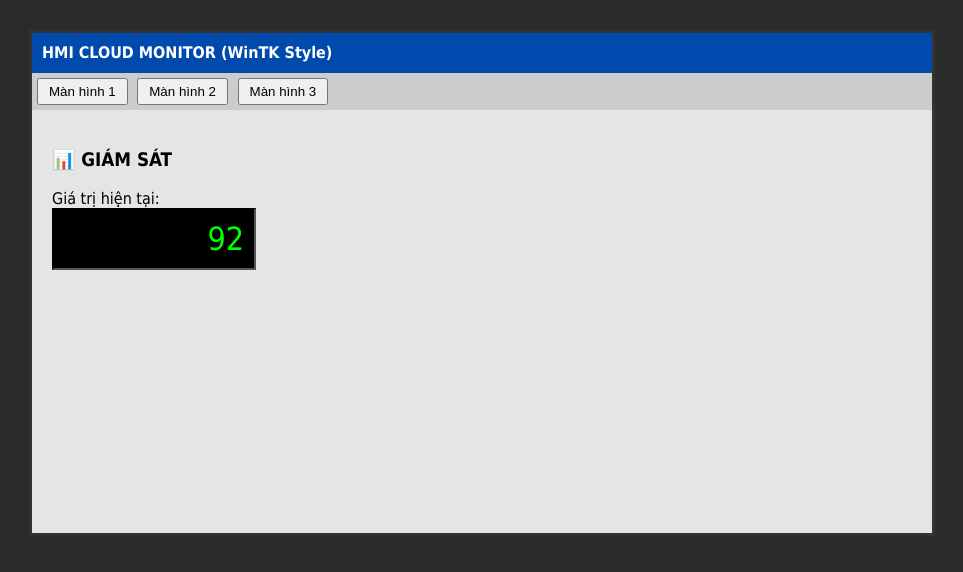
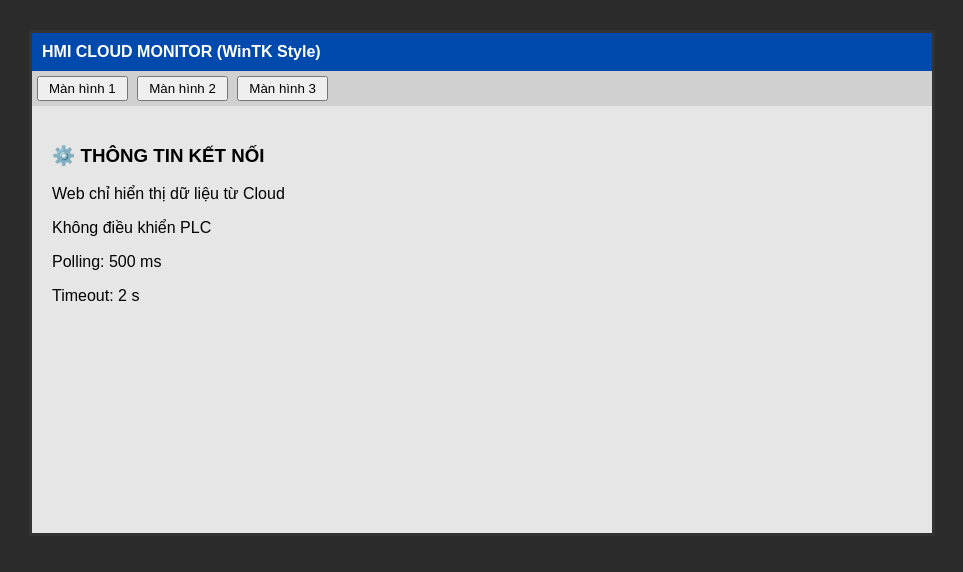
Before and after one commit to thaydat9cong-code/HMI_CLOUD, a website: page index.html in a window 1280 px wide. Both pictures are taken after a click on the button "Màn hình 2". Shown: the whole page, without its empty margins (158-1121 px from the left). Drawn offline with Linux system fonts and the light colour scheme; no server answers.

Commit message:
Upgrade UI to WinTK-style HMI

```diff
--- a/index.html
+++ b/index.html
@@ -2,41 +2,42 @@
 <html lang="vi">
 <head>
 <meta charset="UTF-8">
-<title>HMI CLOUD – WinTK Style</title>
+<title>HMI CLOUD – WinTK Monitor</title>
 
 <style>
 body {
     background: #2b2b2b;
-    font-family: Tahoma, Arial, sans-serif;
+    font-family: Arial, sans-serif;
 }
 
 /* Khung HMI */
 #hmi {
     width: 900px;
     height: 500px;
-    background: #e5e5e5;
+    background: #e6e6e6;
     margin: 30px auto;
     border: 3px solid #333;
 }
 
-/* Thanh tiêu đề */
+/* Title bar */
 #titlebar {
-    height: 40px;
+    height: 38px;
     background: #004aad;
     color: white;
-    line-height: 40px;
+    line-height: 38px;
     padding-left: 10px;
     font-weight: bold;
 }
 
 /* Menu WinTK */
 #menu {
-    background: #ccc;
+    background: #d0d0d0;
     padding: 5px;
 }
 #menu button {
     margin-right: 5px;
-    padding: 4px 10px;
+    padding: 3px 10px;
+    cursor: pointer;
 }
 
 /* Screen */
@@ -48,28 +49,29 @@ body {
     display: block;
 }
 
-/* Ô hiển thị số */
+/* HMI object */
 .value-box {
     width: 180px;
-    padding: 10px;
+    padding: 12px;
     background: black;
-    color: #00ff00;
-    font-size: 32px;
-    text-align: right;
+    color: lime;
+    font-size: 30px;
+    text-align: center;
     border: 2px inset #555;
 }
 
-/* Trạng thái kết nối */
-.status {
+/* Status */
+#status {
+    display: flex;
+    align-items: center;
     margin-top: 10px;
 }
-.dot {
-    width: 12px;
-    height: 12px;
+#statusDot {
+    width: 10px;
+    height: 10px;
     border-radius: 50%;
-    display: inline-block;
-    margin-right: 6px;
     background: red;
+    margin-right: 8px;
 }
 </style>
 </head>
@@ -91,62 +93,76 @@ body {
         Giá trị PLC:
         <div class="value-box" id="plcValue">---</div>
 
-        <div class="status">
-            <span class="dot" id="statusDot"></span>
+        <div id="status">
+            <div id="statusDot"></div>
             <span id="statusText">Disconnected</span>
         </div>
     </div>
 
     <!-- SCREEN 2 -->
     <div id="screen2" class="screen">
+        <h3>⚙️ THÔNG TIN KẾT NỐI</h3>
+        <p>Web chỉ hiển thị dữ liệu từ Cloud</p>
+        <p>Không điều khiển PLC</p>
+        <p>Polling: 500 ms</p>
+        <p>Timeout: 2 s</p>
+    </div>
+
+    <!-- SCREEN 3 -->
+    <div id="screen3" class="screen">
         <h3>📊 GIÁM SÁT</h3>
         Giá trị hiện tại:
         <div class="value-box" id="mirrorValue">---</div>
     </div>
-
-    <!-- SCREEN 3 -->
-    <div id="screen3" class="screen">
-        <h3>ℹ️ THÔNG TIN HỆ THỐNG</h3>
-        <p>HMI Cloud – Monitor Only</p>
-        <p>Data Source: PLC → PC → Cloud</p>
-    </div>
 </div>
 
 <script>
-/* ====== DATA TỪ CLOUD ======
-   Chỗ này sau này bạn thay bằng:
-   - WebSocket
-   - Fetch API
-   - MQTT
-================================ */
-
-function onCloudData(data) {
-    // data = { value: number, connected: true/false }
-
-    document.getElementById("plcValue").innerText = data.value;
-    document.getElementById("mirrorValue").innerText = data.value;
-
-    document.getElementById("statusText").innerText =
-        data.connected ? "Connected" : "Disconnected";
-
-    document.getElementById("statusDot").style.background =
-        data.connected ? "lime" : "red";
-}
-
-/* DEMO dữ liệu (chỉ để test hiển thị – có thể xóa) */
-setInterval(() => {
-    onCloudData({
-        value: Math.floor(Math.random() * 100),
-        connected: true
-    });
-}, 1000);
-
 /* Chuyển màn hình */
 function showScreen(id) {
     document.querySelectorAll('.screen')
         .forEach(s => s.classList.remove('active'));
     document.getElementById(id).classList.add('active');
 }
+
+/* Watchdog */
+let lastUpdate = 0;
+
+/* Fetch dữ liệu thật từ Cloud */
+async function fetchCloudData() {
+    try {
+        const res = await fetch("/data");
+        const data = await res.json();
+
+        lastUpdate = Date.now();
+        updateUI(data.value, true);
+
+    } catch (err) {
+        checkTimeout();
+    }
+}
+
+/* Kiểm tra mất kết nối */
+function checkTimeout() {
+    if (Date.now() - lastUpdate > 2000) {
+        updateUI("---", false);
+    }
+}
+
+/* Update HMI */
+function updateUI(value, connected) {
+    document.getElementById("plcValue").innerText = value;
+    document.getElementById("mirrorValue").innerText = value;
+
+    document.getElementById("statusText").innerText =
+        connected ? "Connected" : "Disconnected";
+
+    document.getElementById("statusDot").style.background =
+        connected ? "lime" : "red";
+}
+
+/* Polling giống HMI thật */
+setInterval(fetchCloudData, 500);
+setInterval(checkTimeout, 500);
 </script>
 
 </body>
```
